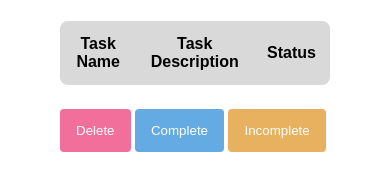
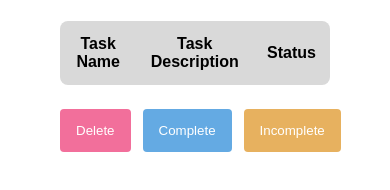
Before and after one commit to karelysperez/Proyecto1, a website built with Vite: page TodoList/index.html in a window 390 px wide. Shown: the part 186-376 px from the top of the page. Built offline with nearby package versions, Linux system fonts and the light colour scheme.

Commit message:
fix: enhance button layout and form responsiveness

```diff
--- a/TodoList/src/style.css
+++ b/TodoList/src/style.css
@@ -8,6 +8,12 @@ body{
   display: flex;
   flex-direction: column;
   gap: 24px;
+}
+
+#buttonsDiv{
+  display: flex;
+  flex-direction: row;
+  gap: 12px;
 }
 
 button{
@@ -91,6 +97,7 @@ th, td{
 form{
   display: flex;
   flex-direction: row;
+  flex-wrap: wrap;
   gap: 12px;
 }
 
```
